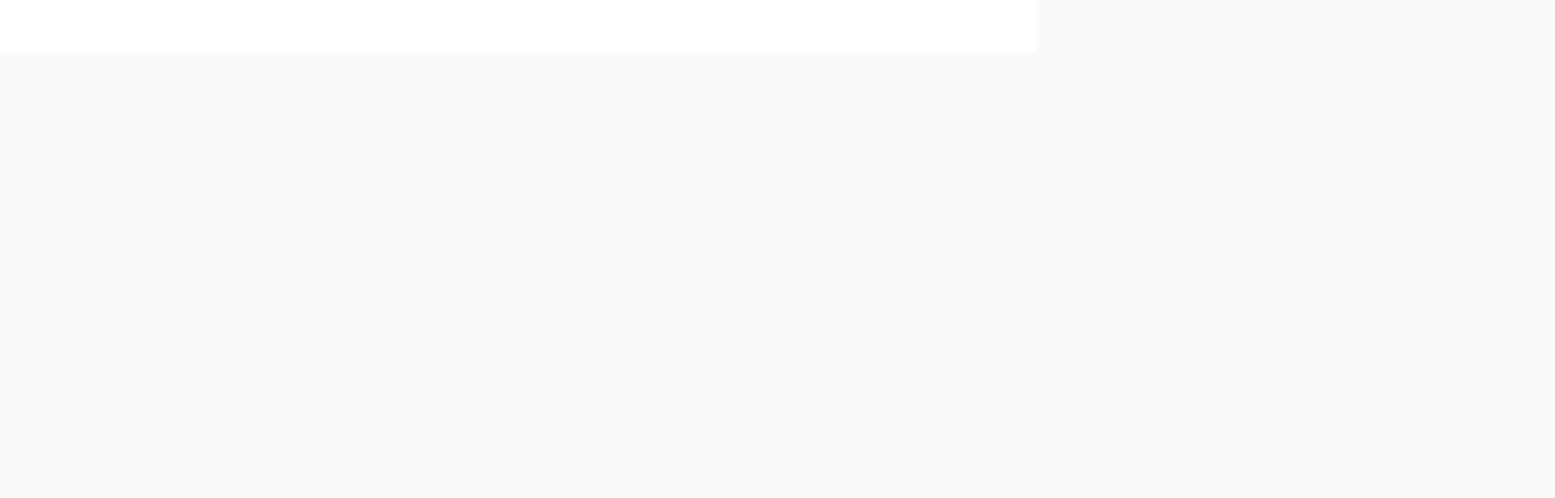
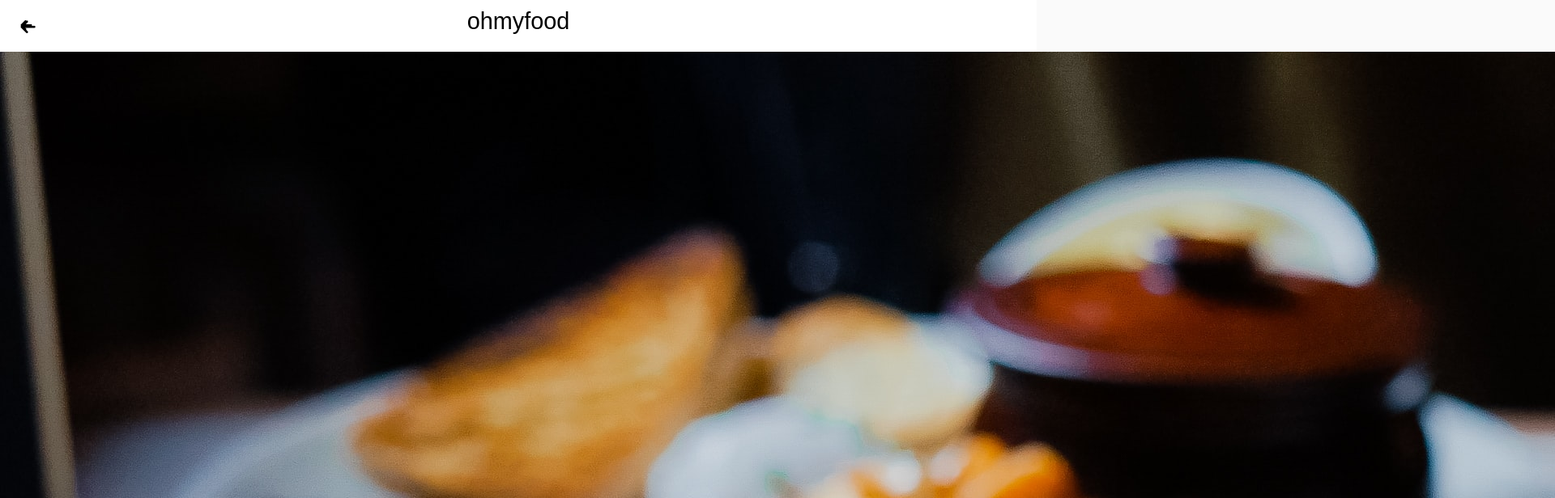
Before and after one commit to EnzoDev999/OCProjet3, a website: page restaurants/a_la_française.html in a window 1280 px wide. Shown: the top 616 px of the page at 81% size, 1920 px wide, since content can reach past the window. Drawn offline with Linux system fonts and the light colour scheme; files that its build step writes are made by us from their sources; a web font is replaced by a local one.

Commit message:
header page restaurant fini

```diff
--- a/restaurants/a_la_française.html
+++ b/restaurants/a_la_française.html
@@ -15,7 +15,17 @@
 <body>
     <header>
         <div class="header">
-
+            <h1 class="header__title">ohmyfood</h1>
+            <a href="/index.html" class="header__backindex">
+                <i class="fas fa-arrow-left header__backindex--empty" aria-hidden="true"></i>
+                <i class="fas fa-arrow-left header__backindex--full" aria-hidden="true"></i>
+            </a>
         </div>
     </header>
+        <article class="banner">
+            <img src="/images/restaurants/à_la_française.jpg" alt="Photo à la française" class="banner__img">
+        </article>
+    <main>
+
+    </main>
 </body>
--- a/scss/layouts/_header.scss
+++ b/scss/layouts/_header.scss
@@ -5,8 +5,33 @@
     background: $white;
     text-align: center;
     width: 100%;
+    position: relative;
     &__logo{
         width: 158px;
         padding-top: 1.25rem;
     }
+    &__title{
+        @include shrikhand;
+        width: 200px;
+        padding: 10px 0;
+        margin: 0 auto;
+        font-size: 1.8rem;
+        font-weight: 400;
+    }
+    &__backindex{
+        position: absolute;
+        top: 23px;
+        left: 2%;
+        text-decoration: none;
+        color: $black;
+        &:visited{
+            color: $black;
+        }
+        &--empty{
+            position: absolute;
+            top: 0;
+            left: 0;
+            font-size: 1.3rem;
+        }
+    }
 }
--- a/scss/main.scss
+++ b/scss/main.scss
@@ -4,6 +4,7 @@
 @import "./base/animations";
 @import "./base/rules";
 @import "./components/boutons";
+@import "./layouts/banner";
 @import "./layouts/footer";
 @import "./layouts/formulaire";
 @import "./layouts/header";
```
Also changed, not shown: css/style.css, scss/layouts/_banner.scss (added), 1 other file.
